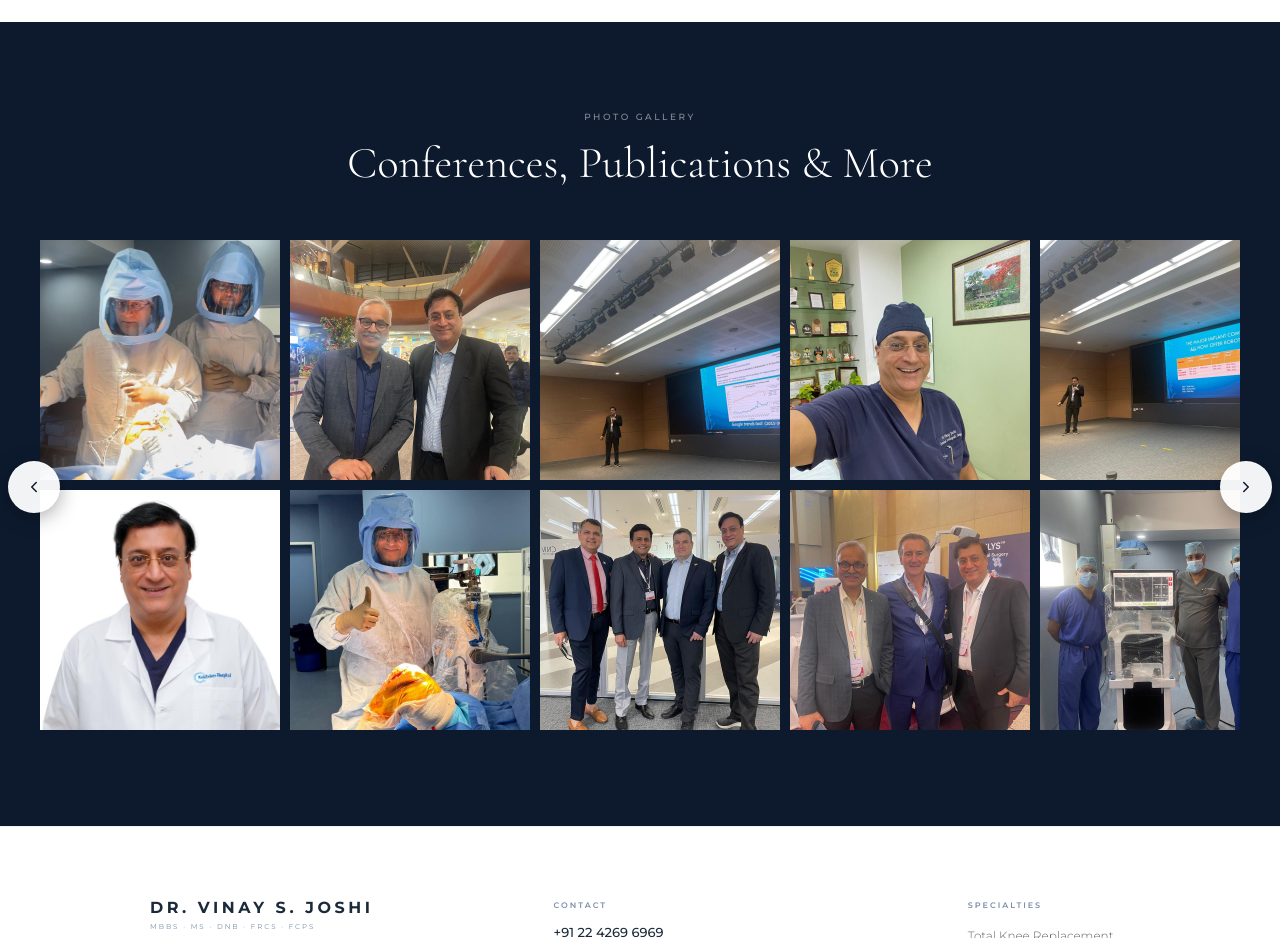
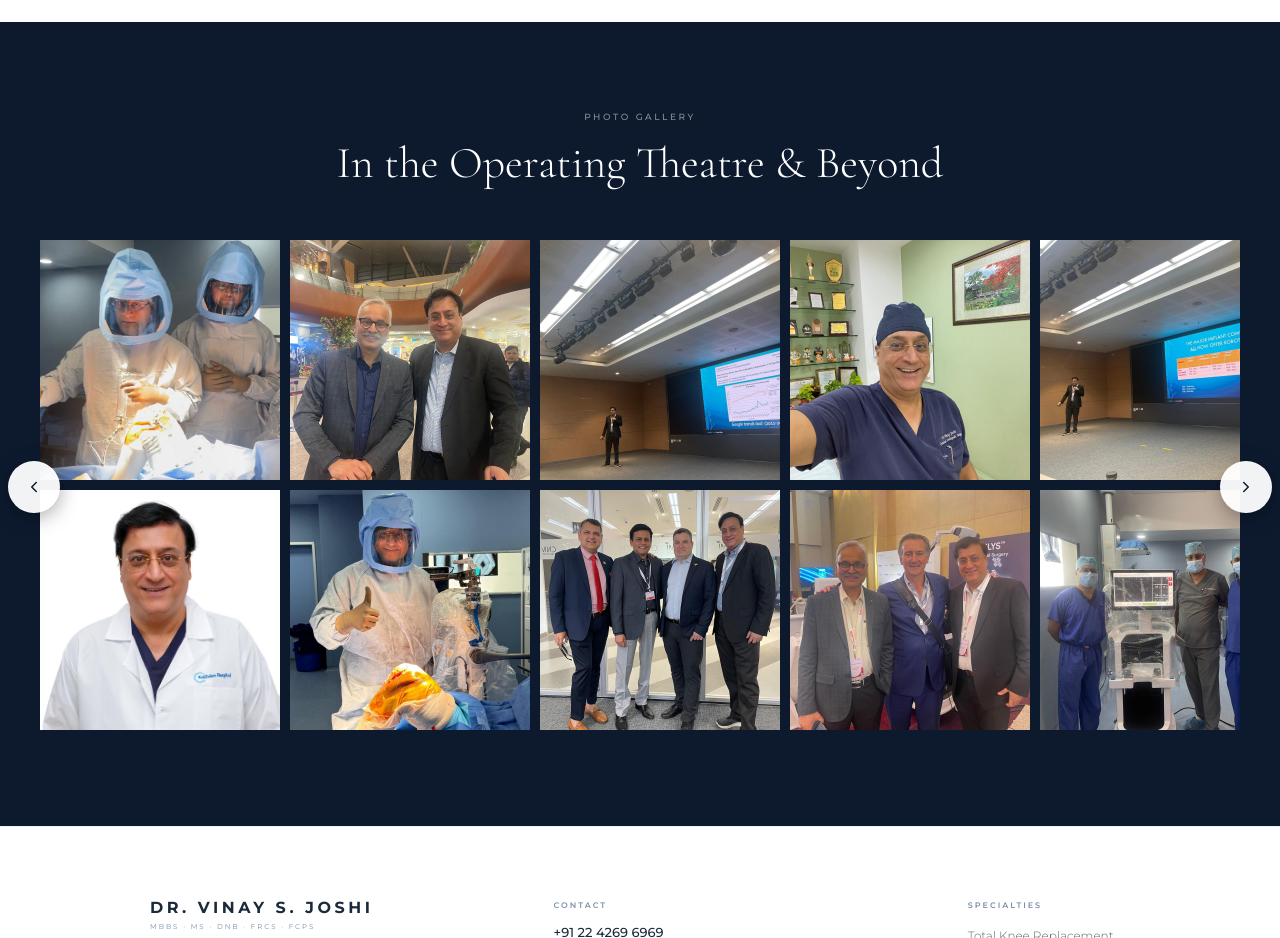
Before and after one commit to neiljoshi03-bit/drvinayjoshi-website, a plain HTML site: page index.html in a window 1280 px wide. Shown: the part 8560-9498 px from the top of the page. Drawn offline with nearby package versions, Linux system fonts and the light colour scheme.

Commit message:
Restore gallery title: In the Operating Theatre & Beyond

```diff
--- a/index.html
+++ b/index.html
@@ -1017,7 +1017,7 @@
     <div style="max-width:1400px; margin:0 auto; padding:0 40px;">
       <div style="text-align:center; margin-bottom:48px;">
         <p style="font-size:9px; font-weight:500; letter-spacing:0.28em; text-transform:uppercase; color:rgba(255,255,255,0.5); margin-bottom:14px;">PHOTO GALLERY</p>
-        <h2 style="font-family:'Cormorant Garamond',serif; font-size:44px; font-weight:300; color:#fff; line-height:1.15;">Conferences, Publications &amp; More</h2>
+        <h2 style="font-family:'Cormorant Garamond',serif; font-size:44px; font-weight:300; color:#fff; line-height:1.15;">In the Operating Theatre &amp; Beyond</h2>
       </div>
       <div class="gallery-carousel">
         <button class="gallery-nav prev" onclick="scrollGallery(-1)" aria-label="Previous photos">
```
